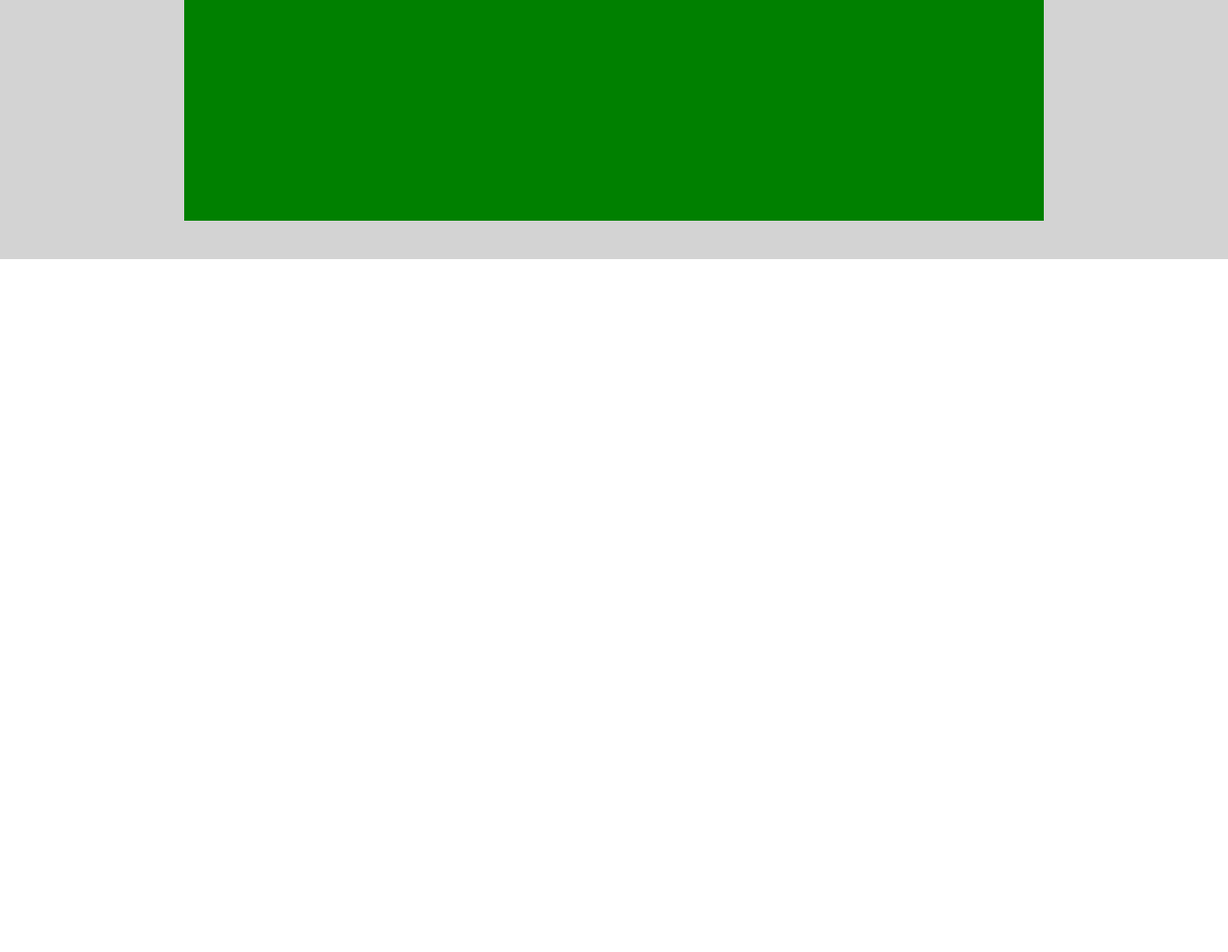
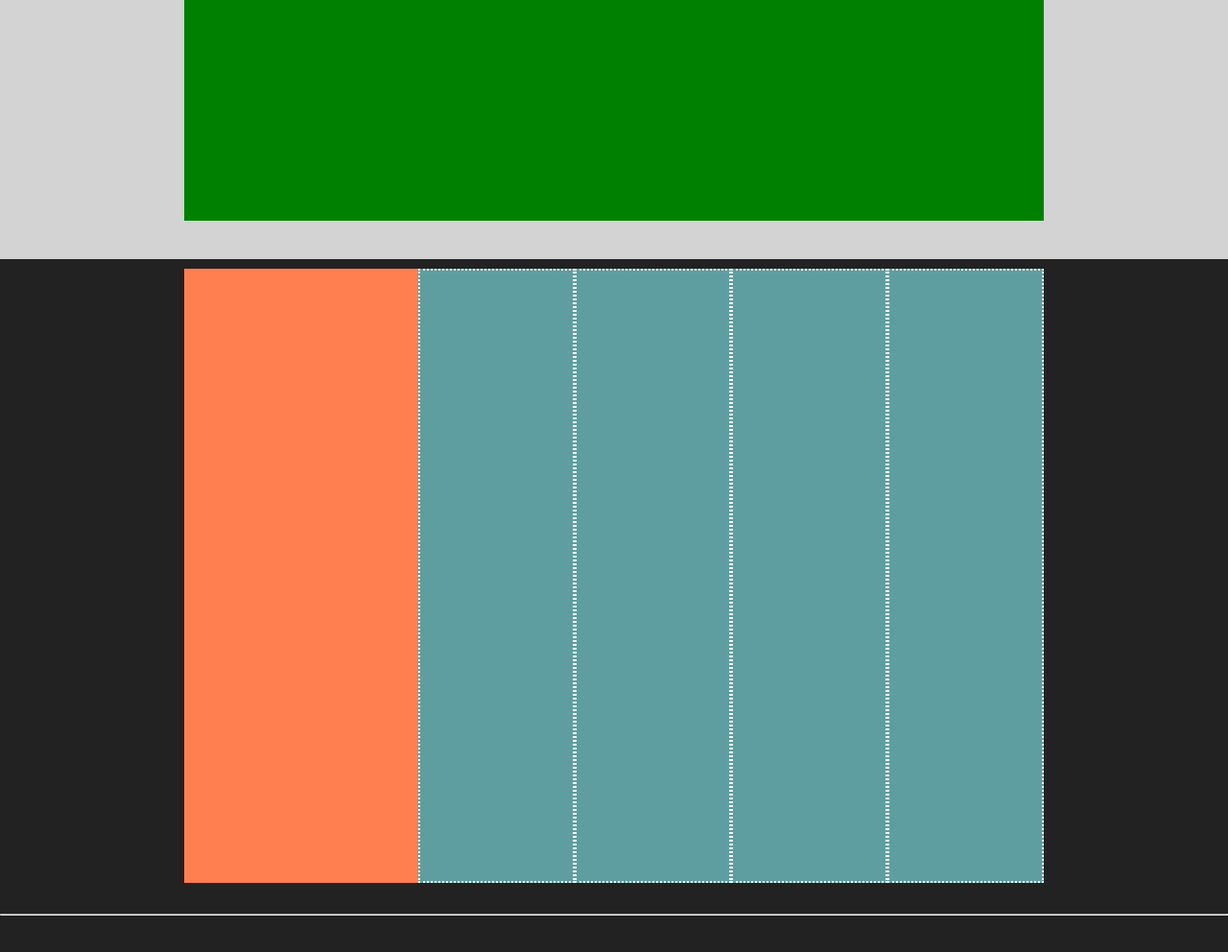
Before and after one commit to DavidC1103/htmlcss-struttura-discord, a plain HTML site: page index.html in a window 1280 px wide. Shown: the part 2352-3344 px from the top of the page at 96% size. Before the commit the page ends 2652 px from the top, so only its background shows below. Drawn offline with Linux system fonts and the light colour scheme.

Commit message:
[end main]

```diff
--- a/css/style.css
+++ b/css/style.css
@@ -60,8 +60,6 @@ nav ul li{
 main{
   justify-content: center;
   width: 100%;
-  margin-bottom: 30px;
-
 }
 
 main div.blue-pink1{
@@ -100,12 +98,46 @@ main div.blue-pink1{
   justify-content: center;
   align-items: center;
   height: 800px;
-
 }
 
 .green-box{
   background-color: green;
   width: 70%;
   height: 90%;
+}
+
+
+
+footer {
+  display: flex;
+  align-items:  center;
+  background-color: rgb(34, 34, 34);
+  height: 800px;
+  flex-direction: column;
+}
+
+.box-cyan-salmone{
+  width: 70%;
+  display: flex;
+  height: 80%;
+  margin-top: 10px;
+}
+
+
+.salmone{
+  background-color: coral;
+  width: 30%;
+}
+
+.cyan{
+  background-color: cadetblue;
+  width: 20%;
+  border: 2px dotted white;
+}
+
+hr{
+  color: lightgrey;
+  width: 100%;
+  margin: 2rem 0;
 
 }
--- a/index.html
+++ b/index.html
@@ -47,14 +47,26 @@
     <div class="green">
       <section class="green-box"></section>
     </div>
-
-
   </main>
 
 
 
 
   <footer>
+    <div class="box-cyan-salmone">
+      <div class="salmone"></div>
+      <div class="cyan"></div>
+      <div class="cyan"></div>
+      <div class="cyan"></div>
+      <div class="cyan"></div>
+    </div>
+    <hr>
+
+    <div class="end">
+      <div></div>
+
+    </div>
+
 
   </footer>
 
```
